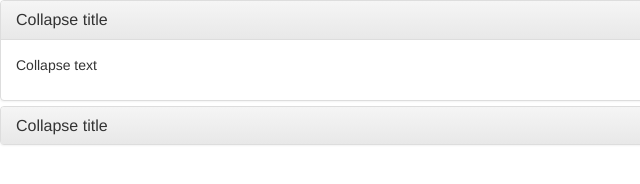
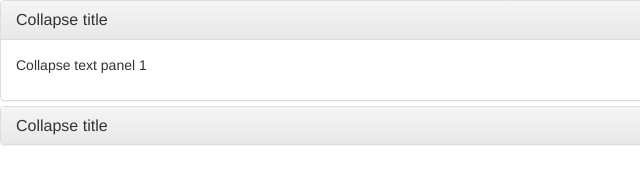
Before and after one commit to ajpaul/js-sandbox, a plain HTML site: page collapse/index.html in a window 1280 px wide. Shown: the full height of the page, 0-640 px from the left. Drawn offline with nearby package versions, Linux system fonts and the light colour scheme.

```diff
--- a/collapse/index.html
+++ b/collapse/index.html
@@ -21,7 +21,7 @@
             </div>
             <div id="collapseOne" class="panel-collapse collapse in">
                 <div class="panel-body">
-                    <p>Collapse text</p>
+                    <p>Collapse text panel 1</p>
                 </div>
             </div>
         </div>
@@ -33,7 +33,7 @@
             </div>
             <div id="collapseTwo" class="panel-collapse collapse">
                 <div class="panel-body">
-                    <p>Collapse text</p>
+                    <p>Collapse text panel 2</p>
                 </div>
             </div>
         </div>
```
